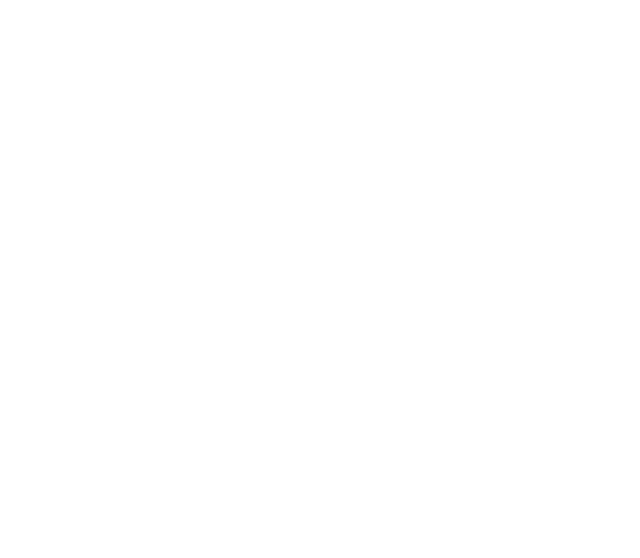
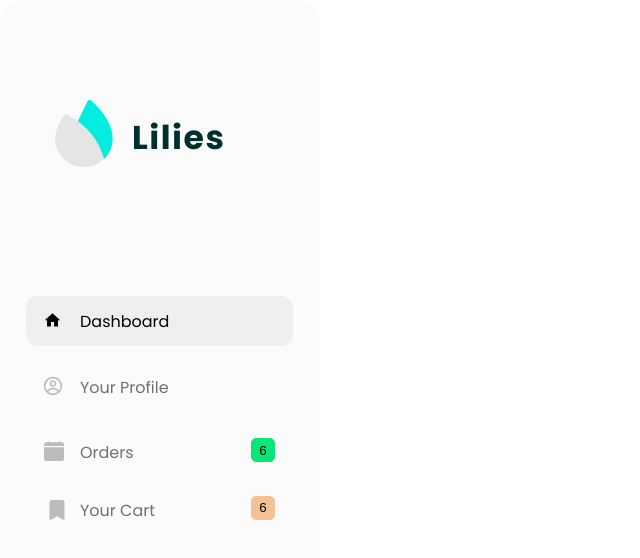
Before and after one commit to AkeleA/forfoodies, a React (Create React App) app: page /Dashboard in a window 1280 px wide. Before the commit this address had no page. Shown: the top 558 px of the page, without its empty margins (0-640 px from the left). Built offline with nearby package versions, Linux system fonts and the light colour scheme.

Commit message:
dashboard update

```diff
--- a/src/App.js
+++ b/src/App.js
@@ -3,6 +3,7 @@
 import { BrowserRouter, Routes, Route } from "react-router-dom";
 import Login from "./Pages/Login/Login";
 import Register from "./Pages/Register/Register";
+import Dashboard from "./Pages/Dashboard/Dashboard";
 
 function App() {
   return (
@@ -12,6 +13,7 @@
           <Route path="/" element={<Home />} />
           <Route path="/login" element={<Login />} />
           <Route path="/register" element={<Register />} />
+          <Route path="/Dashboard" element={<Dashboard />} />
         </Routes>
       </BrowserRouter>
     </div>
--- /dev/null
+++ b/src/Pages/Dashboard/Dashboard.jsx
@@ -0,0 +1,103 @@
+import React from "react";
+import "./Dashboard.scss";
+import { MdHome } from "react-icons/md";
+import { CgProfile } from "react-icons/cg";
+import { BsCalendarFill, BsFillBookmarkFill } from "react-icons/bs";
+import pasta from "../../Assets/images/pasta.svg";
+import burger from "../../Assets/images/burger.svg";
+import balls from "../../Assets/images/balls.svg";
+import spagg from "../../Assets/images/spagg.svg";
+import bread from "../../Assets/images/bread.svg";
+import china from "../../Assets/images/china.svg";
+
+import sideLogo from "../../Assets/images/dashlogo.png";
+
+const Dashboard = () => {
+  //putting the images, titles and prices in arrays so i can map throught them
+  const dashmenu1 = [
+    {
+      id: 1,
+      foodname: "Stir Fry Pasta",
+      image: pasta,
+      content: "The in-house pasta and chicken by chef Moose",
+      price: "N 1,000.00",
+    },
+    {
+      id: 2,
+      foodname: "Stir Fry Pasta",
+      image: burger,
+      content: "The in-house pasta and chicken by chef Moose",
+      price: "N 1,000.00",
+    },
+    {
+      id: 3,
+      foodname: "Stir Fry Pasta",
+      image: balls,
+      content: "The in-house pasta and chicken by chef Moose",
+      price: "N 1,000.00",
+    },
+  ];
+  const dashmenu2 = [
+    {
+      id: 1,
+      foodname: "Stir Fry Pasta",
+      image: spagg,
+      content: "The in-house pasta and chicken by chef Moose",
+      price: "N 1,000.00",
+    },
+    {
+      id: 2,
+      foodname: "Stir Fry Pasta",
+      image: bread,
+      content: "The in-house pasta and chicken by chef Moose",
+      price: "N 1,000.00",
+    },
+    {
+      id: 3,
+      foodname: "Stir Fry Pasta",
+      image: china,
+      content: "The in-house pasta and chicken by chef Moose",
+      price: "N 1,000.00",
+    },
+  ];
+
+  return (
+    <div className="Dashboard">
+      <div className="sidebar">
+        <div className="s-logo">
+          <img src={sideLogo} alt="logo" />
+        </div>
+        <div className="s-nav">
+          <div className="s-list1">
+            <span>
+              <MdHome className="icon1" />
+              <p className="list-dash">Dashboard</p>
+            </span>
+          </div>
+          <div className="s-list2">
+            <span>
+              <CgProfile className="icon2" />
+              <p className="list-prof">Your Profile</p>
+            </span>
+          </div>
+          <div className="s-list3">
+            <span>
+              <BsCalendarFill className="icon3" />
+              <p className="list-orders">Orders</p>
+              <button className="order-button">6</button>
+            </span>
+          </div>
+          <div className="s-list4">
+            <span>
+              <BsFillBookmarkFill className="icon4" />
+              <p className="list-cart">Your Cart</p>
+              <button className="cart-button">6</button>
+            </span>
+          </div>
+        </div>
+      </div>
+    </div>
+  );
+};
+
+export default Dashboard;
--- /dev/null
+++ b/src/Pages/Dashboard/Dashboard.scss
@@ -0,0 +1,145 @@
+.Dashboard {
+  display: flex;
+}
+
+.sidebar {
+  width: 320px;
+  height: 100vh;
+  background: #fbfbfb;
+  border-radius: 20px;
+}
+
+.sidebar .s-logo > img {
+  margin-top: 12.5vh;
+  margin-left: 4.1vw;
+}
+
+.s-list1 {
+  position: absolute;
+  width: 267px;
+  height: 50px;
+  top: 296px;
+  left: 26px;
+  background: #efefef;
+  border-radius: 12px;
+
+  span > .icon1 {
+    position: absolute;
+    width: 21.02px;
+    height: 18.68px;
+    left: 16.48px;
+    right: 229.5px;
+    top: 15.32px;
+    bottom: 16px;
+    color: #000000;
+  }
+
+  .list-dash {
+    position: absolute;
+    width: 106px;
+    height: 15px;
+    left: 54px;
+    top: -2.5px;
+    right: 107px;
+    font-family: "Poppins";
+    font-style: normal;
+    font-weight: 400;
+    font-size: 16px;
+    line-height: 24px;
+    color: #000000;
+  }
+}
+
+.s-list2 > span > .icon2 {
+  position: absolute;
+  width: 20px;
+  height: 20px;
+  left: 43px;
+  right: 257px;
+  top: 376px;
+  color: #bcbcbc;
+}
+
+span > .list-prof {
+  position: absolute;
+  width: 116px;
+  height: 15px;
+  left: 80px;
+  top: 360px;
+  font-family: "Poppins";
+  font-style: normal;
+  font-weight: 400;
+  font-size: 16px;
+  line-height: 24px;
+  color: #707070;
+}
+
+.s-list3 > span > .icon3 {
+  position: absolute;
+  width: 20px;
+  height: 20px;
+  left: 44px;
+  right: 258px;
+  top: 441px;
+  color: #bcbcbc;
+}
+
+span > .list-orders {
+  position: absolute;
+  width: 116px;
+  height: 15px;
+  left: 80px;
+  top: 425px;
+  font-family: "Poppins";
+  font-style: normal;
+  font-weight: 400;
+  font-size: 16px;
+  line-height: 24px;
+  color: #707070;
+}
+.order-button {
+  box-sizing: border-box;
+  position: absolute;
+  width: 24px;
+  height: 24px;
+  left: 251px;
+  top: 438px;
+  background: #06e775;
+  border: 1px solid #06e775;
+  border-radius: 5px;
+}
+
+.s-list4 > span > .icon4 {
+  position: absolute;
+  width: 20px;
+  height: 20px;
+  left: 47px;
+  right: 258px;
+  top: 500px;
+  color: #bcbcbc;
+}
+
+span > .list-cart {
+  position: absolute;
+  width: 116px;
+  height: 15px;
+  left: 80px;
+  top: 482.5px;
+  font-family: "Poppins";
+  font-style: normal;
+  font-weight: 400;
+  font-size: 16px;
+  line-height: 24px;
+  color: #707070;
+}
+.cart-button {
+  box-sizing: border-box;
+  position: absolute;
+  width: 24px;
+  height: 24px;
+  left: 251px;
+  top: 495.5px;
+  background: #f3c294;
+  border: 1px solid #f3c294;
+  border-radius: 5px;
+}
--- a/src/Pages/Register/Register.jsx
+++ b/src/Pages/Register/Register.jsx
@@ -7,11 +7,14 @@
 const Register = () => {
   //toggle password
   const [showPassword, setshowPassword] = useState(false);
+
+  /// the toggle password i.e show and hide
   const togglePassword = (e) => {
+    //to prevent default action
     e.preventDefault();
+
     setshowPassword(!showPassword);
   };
-
   ///Form controlling
   const [formcheck, setformcheck] = useState(false);
   const [form, setForm] = useState({
@@ -70,19 +73,20 @@
           <div className="r-sec">
             <input
               className="r-password"
+              type={showPassword ? "text" : "password"}
               name="password"
               placeholder="Your Password"
               id="password"
               required
               onChange={handleChange}
             />
-            <span
+            <button
               className="show-button"
               id="regshowbuuutt"
               onClick={togglePassword}
             >
               show
-            </span>
+            </button>
           </div>{" "}
           <br />
           <Button
--- a/src/Pages/Register/Register.scss
+++ b/src/Pages/Register/Register.scss
@@ -95,9 +95,12 @@
 
 #regshowbuuutt {
   position: absolute;
+  cursor: pointer;
+  border: none;
+  background-color: transparent;
   width: 37px;
   height: 33px;
-  padding-left: 120%;
+  margin-left: 120%;
   bottom: 5px;
   font-family: "Poppins";
   font-style: normal;
```
